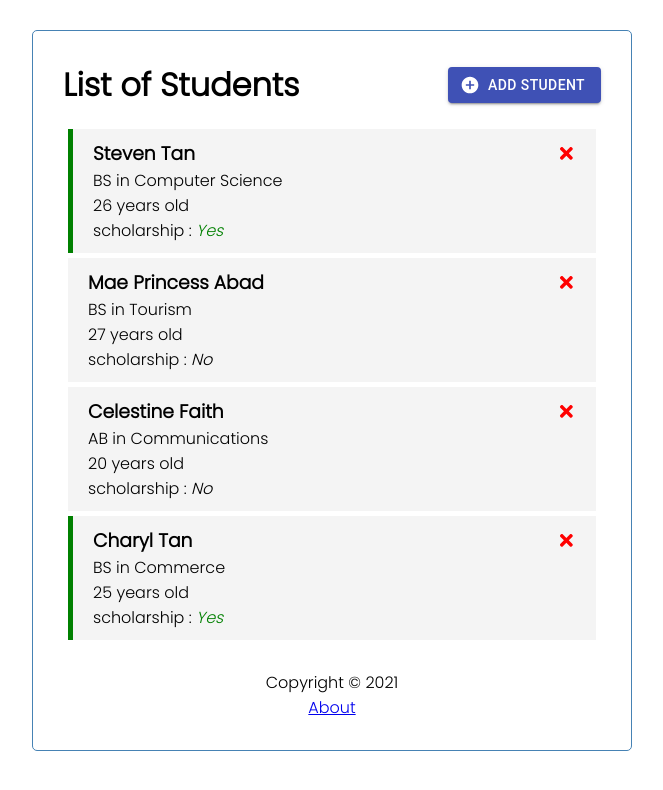
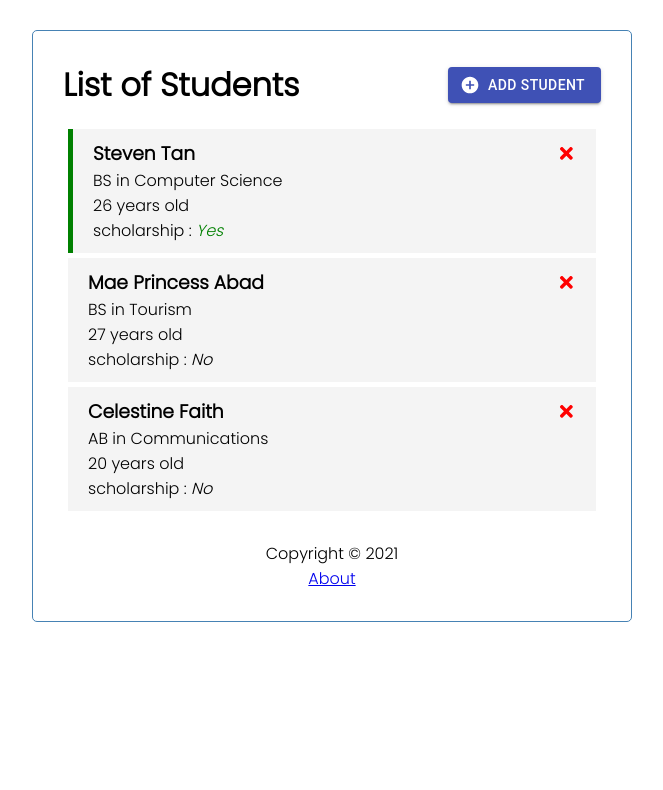
Before and after one commit to HeySteven0508/firstReactApp, a React (Create React App) app: page / in a window 1280 px wide. Shown: the top 790 px of the page, without its empty margins (308-971 px from the left). Built offline with nearby package versions, Linux system fonts and the light colour scheme; data requests are answered from the project's data file.

Commit message:
Adding Delete function

```diff
--- a/db.json
+++ b/db.json
@@ -20,13 +20,6 @@
       "course": "AB in Communications",
       "age": 20,
       "isScholar": false
-    },
-    {
-      "id": 4,
-      "name": "Charyl Tan",
-      "course": "BS in Commerce",
-      "age": 25,
-      "isScholar": true
     }
   ]
 }
--- a/src/App.js
+++ b/src/App.js
@@ -28,7 +28,11 @@ function App() {
   }
 
   //Delete a Student
-  const DeleteStudent = (id) => {
+  const DeleteStudent = async (id) => {
+    await fetch(`http://localhost:5000/students/${id}`, {
+      method: 'DELETE',
+    });
+
     setStudents(students.filter((student) => student.id !== id));
   }
 
```
